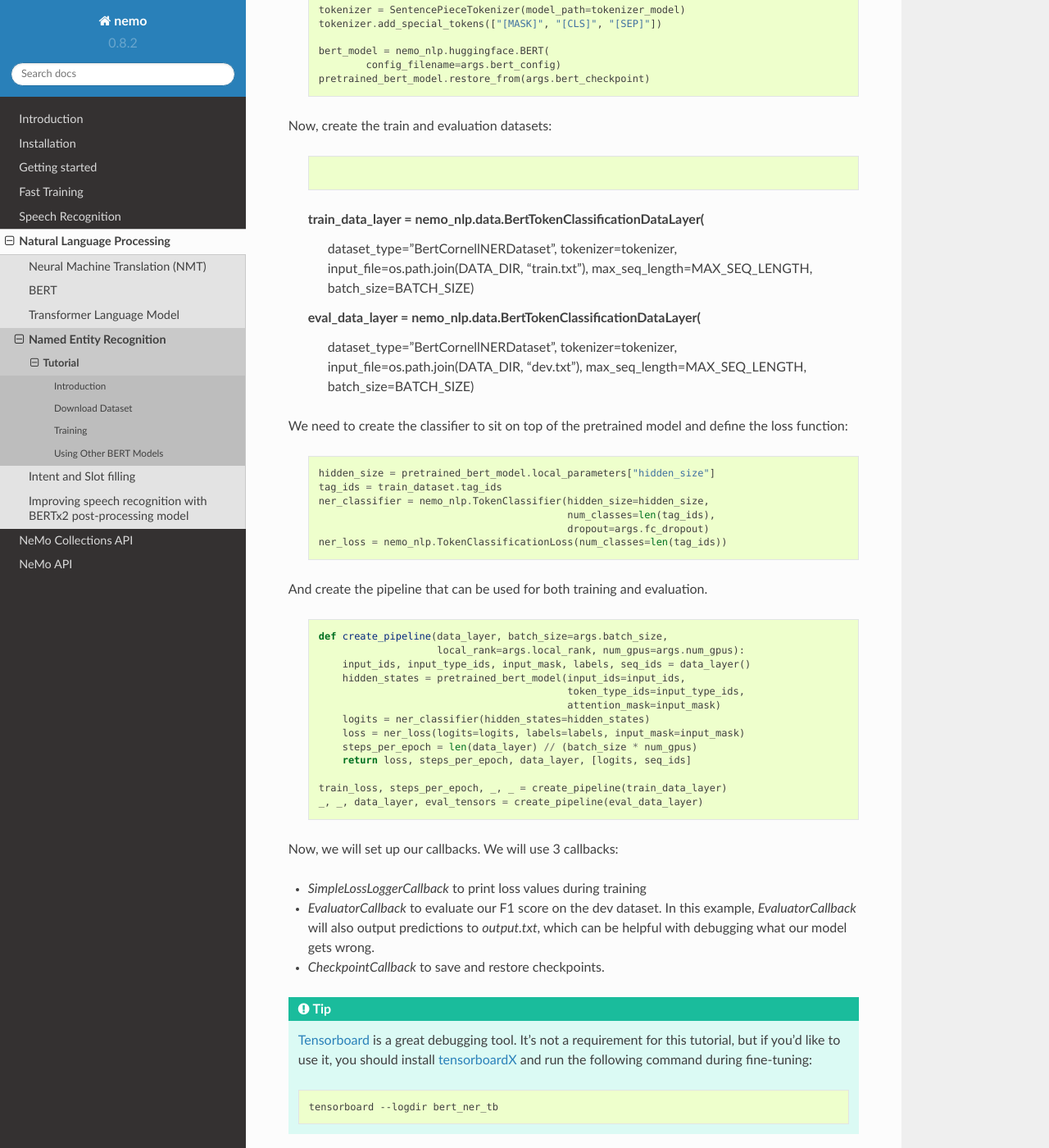
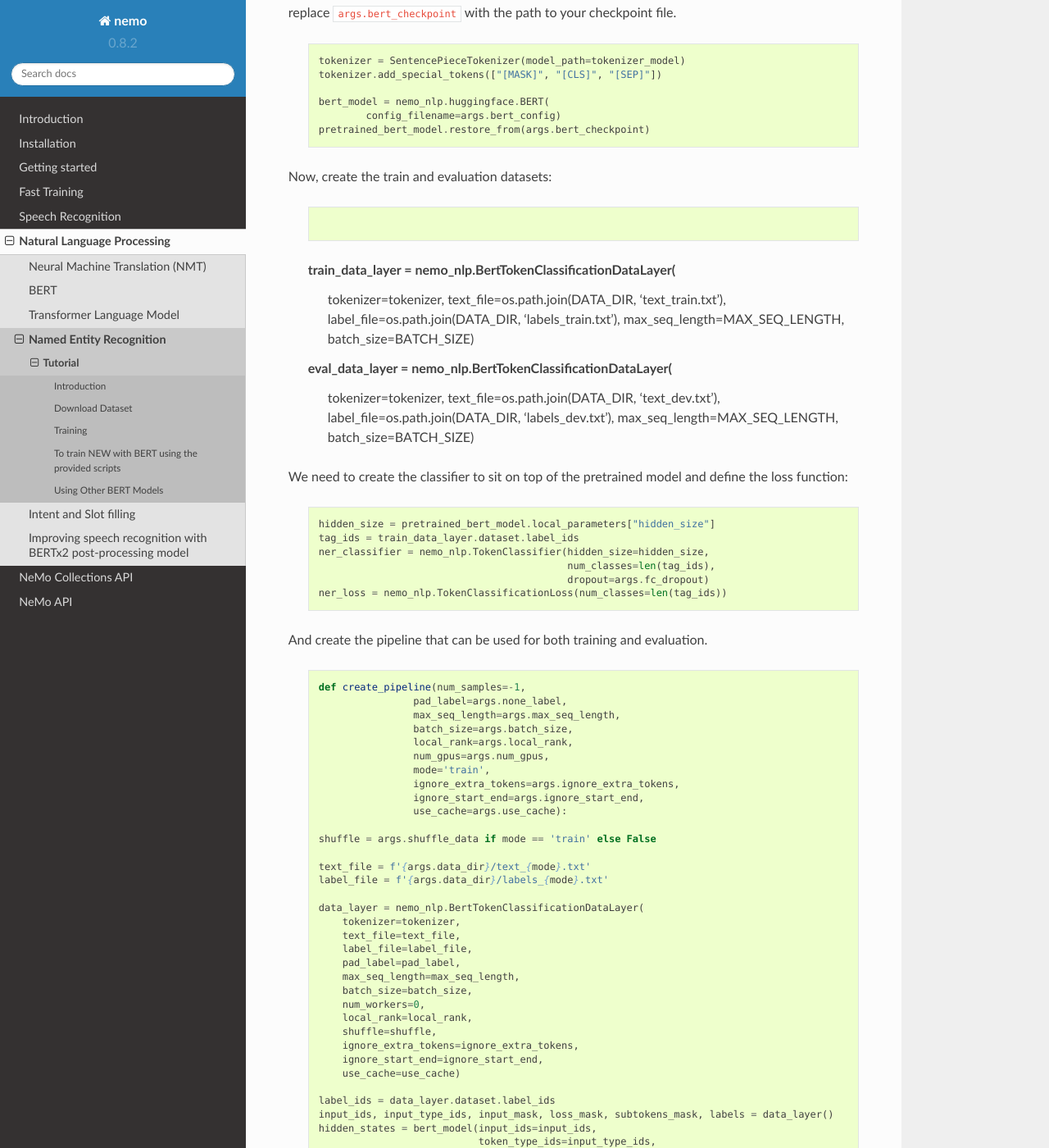
Before and after one commit to backend-engineer1/NEMO, a Sphinx documentation site: the page built from docs/sources/source/nlp/ner.rst, in a window 1280 px wide and 1400 px high, scrolled down 1648 px. Shown: the whole window at 82% size. Built offline with Sphinx 7.4.7 and the Read the Docs theme 2.0.0, drawn with Linux system fonts in a browser that asks for light colours; some of the changed text lies outside the part shown.

Commit message:
updated ner example in docs
Signed-off-by: ekmb <e.bakhturina@gmail.com>

```diff
--- a/docs/sources/source/nlp/ner.rst
+++ b/docs/sources/source/nlp/ner.rst
@@ -12,29 +12,30 @@
 Download Dataset
 ----------------
 
-`CoNLL-2003`_ is a standard evaluation dataset for NER, but any NER dataset will work. The only requirement is that the files are formatted like this:
+`CoNLL-2003`_ is a standard evaluation dataset for NER, but any NER dataset will work. CoNLL-2003 dataset could also be found `here`_. The only requirement is that the data is split into 2 files: text.txt labels.txt. The text.txt files are formatted like this:
 
 .. _CoNLL-2003: https://www.clips.uantwerpen.be/conll2003/ner/
+.. _here: https://github.com/kyzhouhzau/BERT-NER/tree/master/data
 
 .. code-block::
 
-    Jennifer	B-PER
-    is		O
-    from	O
-    New		B-LOC
-    York	I-LOC
-    City	I-LOC
-    .		O
-
-    She		O
-    likes	O
+    Jennifer is from New York City.
+    She likes ...
     ...
 
-Here, the words and labels are separated with spaces, but in your dataset they should be separated with tabs. Each line should follow the format: [WORD] [TAB] [LABEL] (without spaces in between). There can be columns in between for part-of-speech tags, as shown on the `CoNLL-2003 website`_. There should also be empty lines separating each sequence, as shown above.
+The labels.txt files are formatted like this:
+
+.. code-block::
+
+    B-PER O O B-LOC I-LOC I-LOC O
+    O O ...
+    ...
+
+Each line of the text.txt file contains text sequences, where words are separated with spaces. The labels.txt file contains corresponding labels for each word in text.txt, the labels are separated with spaces. Each line of the files should follow the format: [WORD] [SPACE] [WORD] [SPACE] [WORD] (for text.txt) and [LABEL] [SPACE] [LABEL] [SPACE] [LABEL] (for labels.txt). There can be columns in between for part-of-speech tags, as shown on the `CoNLL-2003 website`_.
 
 .. _CoNLL-2003 website: https://www.clips.uantwerpen.be/conll2003/ner/
 
-.. _Preprocessed data: https://github.com/kyzhouhzau/BERT-NER/tree/master/data
+
 
 Training
 --------
@@ -79,17 +80,17 @@
 
     .. code-block:: python
 
-    train_data_layer = nemo_nlp.data.BertTokenClassificationDataLayer(
-        dataset_type="BertCornellNERDataset",
+    train_data_layer = nemo_nlp.BertTokenClassificationDataLayer(
         tokenizer=tokenizer,
-        input_file=os.path.join(DATA_DIR, "train.txt"),
+        text_file=os.path.join(DATA_DIR, 'text_train.txt'),
+        label_file=os.path.join(DATA_DIR, 'labels_train.txt'),
         max_seq_length=MAX_SEQ_LENGTH,
         batch_size=BATCH_SIZE)
 
-    eval_data_layer = nemo_nlp.data.BertTokenClassificationDataLayer(
-        dataset_type="BertCornellNERDataset",
+    eval_data_layer = nemo_nlp.BertTokenClassificationDataLayer(
         tokenizer=tokenizer,
-        input_file=os.path.join(DATA_DIR, "dev.txt"),
+        text_file=os.path.join(DATA_DIR, 'text_dev.txt'),
+        label_file=os.path.join(DATA_DIR, 'labels_dev.txt'),
         max_seq_length=MAX_SEQ_LENGTH,
         batch_size=BATCH_SIZE)
 
@@ -98,7 +99,7 @@
     .. code-block:: python
 
         hidden_size = pretrained_bert_model.local_parameters["hidden_size"]
-        tag_ids = train_dataset.tag_ids
+        tag_ids = train_data_layer.dataset.label_ids
         ner_classifier = nemo_nlp.TokenClassifier(hidden_size=hidden_size,
                                                   num_classes=len(tag_ids),
                                                   dropout=args.fc_dropout)
@@ -108,19 +109,51 @@
 
     .. code-block:: python
 
-        def create_pipeline(data_layer, batch_size=args.batch_size,
-                            local_rank=args.local_rank, num_gpus=args.num_gpus):
-            input_ids, input_type_ids, input_mask, labels, seq_ids = data_layer()
-            hidden_states = pretrained_bert_model(input_ids=input_ids,
-                                                  token_type_ids=input_type_ids,
-                                                  attention_mask=input_mask)
-            logits = ner_classifier(hidden_states=hidden_states)
-            loss = ner_loss(logits=logits, labels=labels, input_mask=input_mask)
-            steps_per_epoch = len(data_layer) // (batch_size * num_gpus)
-            return loss, steps_per_epoch, data_layer, [logits, seq_ids]
+        def create_pipeline(num_samples=-1,
+                        pad_label=args.none_label,
+                        max_seq_length=args.max_seq_length,
+                        batch_size=args.batch_size,
+                        local_rank=args.local_rank,
+                        num_gpus=args.num_gpus,
+                        mode='train',
+                        ignore_extra_tokens=args.ignore_extra_tokens,
+                        ignore_start_end=args.ignore_start_end,
+                        use_cache=args.use_cache):
 
-        train_loss, steps_per_epoch, _, _ = create_pipeline(train_data_layer)
-        _, _, data_layer, eval_tensors = create_pipeline(eval_data_layer)
+        shuffle = args.shuffle_data if mode == 'train' else False
+
+        text_file = f'{args.data_dir}/text_{mode}.txt'
+        label_file = f'{args.data_dir}/labels_{mode}.txt'
+
+        data_layer = nemo_nlp.BertTokenClassificationDataLayer(
+            tokenizer=tokenizer,
+            text_file=text_file,
+            label_file=label_file,
+            pad_label=pad_label,
+            max_seq_length=max_seq_length,
+            batch_size=batch_size,
+            num_workers=0,
+            local_rank=local_rank,
+            shuffle=shuffle,
+            ignore_extra_tokens=ignore_extra_tokens,
+            ignore_start_end=ignore_start_end,
+            use_cache=use_cache)
+
+        label_ids = data_layer.dataset.label_ids
+        input_ids, input_type_ids, input_mask, loss_mask, subtokens_mask, labels = data_layer()
+        hidden_states = bert_model(input_ids=input_ids,
+                                   token_type_ids=input_type_ids,
+                                   attention_mask=input_mask)
+
+        logits = classifier(hidden_states=hidden_states)
+        loss = punct_loss(logits=logits, labels=labels, loss_mask=loss_mask)
+        steps_per_epoch = len(data_layer) // (batch_size * num_gpus)
+
+        if mode == 'train':
+             tensors_to_evaluate = [loss, logits]
+        else:
+             tensors_to_evaluate = [logits, labels, subtokens_mask]
+        return tensors_to_evaluate, loss, steps_per_epoch, label_ids, data_layer
 
 Now, we will set up our callbacks. We will use 3 callbacks:
 
@@ -142,17 +175,15 @@
     .. code-block:: python
 
         train_callback = nemo.core.SimpleLossLoggerCallback(
-            tensors=[train_loss],
+            tensors=train_tensors,
             print_func=lambda x: print("Loss: {:.3f}".format(x[0].item())),
             get_tb_values=lambda x: [["loss", x[0]]],
             tb_writer=nf.tb_writer)
 
         eval_callback = nemo.core.EvaluatorCallback(
             eval_tensors=eval_tensors,
-            user_iter_callback=lambda x, y: eval_iter_callback(
-                x, y, data_layer, tag_ids),
-            user_epochs_done_callback=lambda x: eval_epochs_done_callback(
-                x, tag_ids, output_file),
+            user_iter_callback=lambda x, y: eval_iter_callback(x, y),
+            user_epochs_done_callback=lambda x: eval_epochs_done_callback(x, label_ids),
             tb_writer=nf.tb_writer,
             eval_step=steps_per_epoch)
 
@@ -176,6 +207,24 @@
                  optimizer=args.optimizer_kind,
                  optimization_params={"num_epochs": args.num_epochs,
                                       "lr": args.lr})
+
+To train NEW with BERT using the provided scripts
+-----------------------
+
+To run the provided training script:
+
+.. code-block:: bash
+
+    python token_classification.py --num_classes 9 --data_dir /data/ner/ --work_dir output_ner
+
+To run inference:
+
+.. code-block:: bash
+
+    python token_classification_infer.py --num_classes 9 --labels_dict /data/ner/label_ids.csv
+    --work_dir output_ner/checkpoints/
+
+Note, label_ids.csv file will be generated during training and stored in the data_dir folder.
 
 Using Other BERT Models
 -----------------------
```
